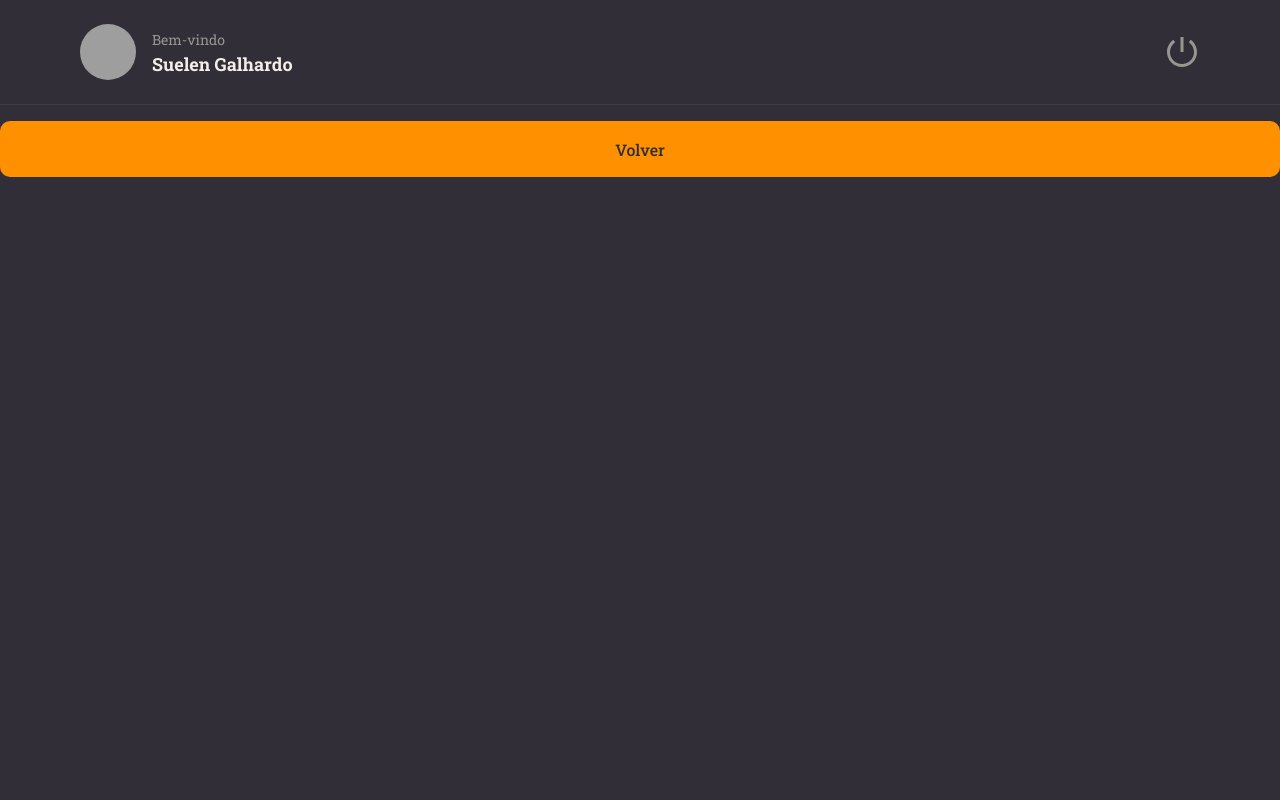
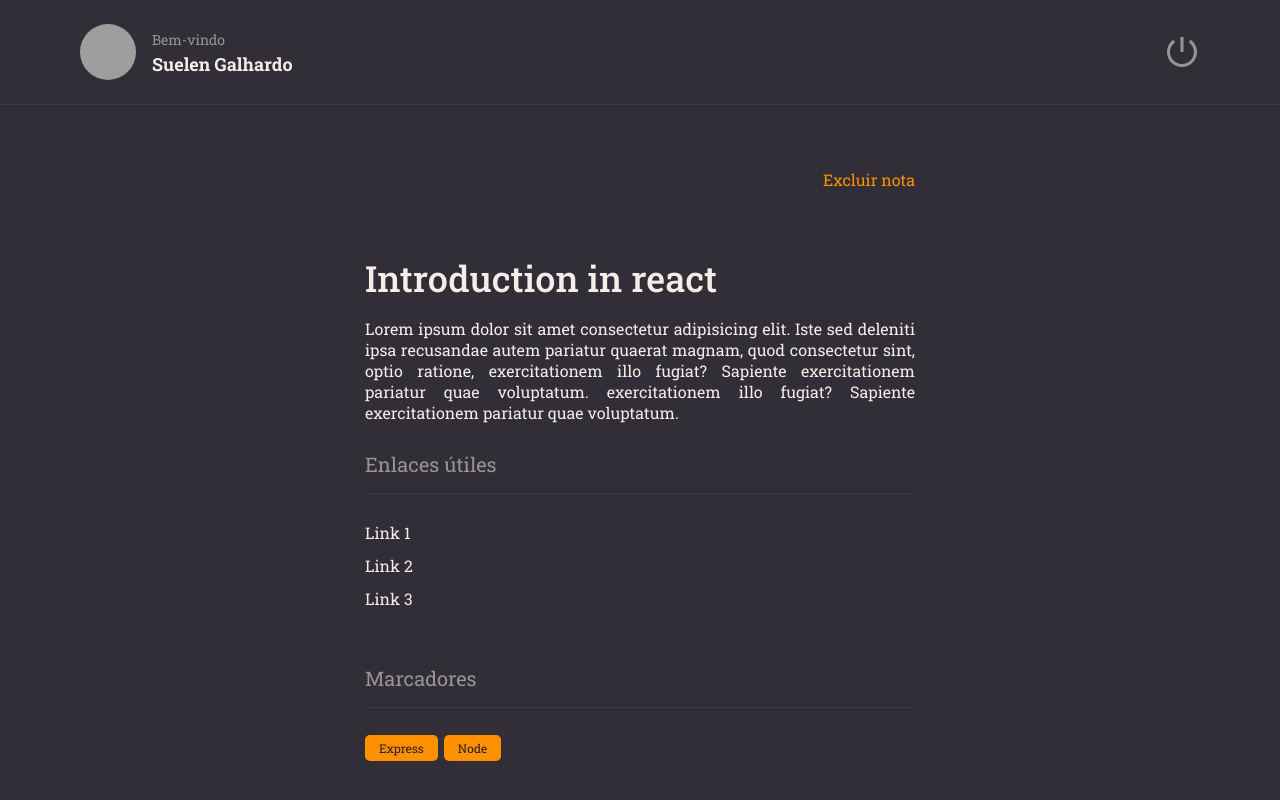
Before and after one commit to SuelenGalhardo/start_react_node, a React (Vite) app: page / in a window 1280 px wide. Built offline with nearby package versions, Linux system fonts and the light colour scheme; grey boxes are pictures that could not be loaded.

Commit message:
added components sextion tag button styles

```diff
--- /dev/null
+++ b/src/components/ButtonText.jsx
@@ -0,0 +1,8 @@
+export function ButtonText({title, ...rest}){
+
+return(
+<button className="buttonText" type="button" {...rest}>
+{title}
+</button>
+);
+}
--- /dev/null
+++ b/src/components/Section.jsx
@@ -0,0 +1,10 @@
+import { Children } from "react";
+
+export function Section({ title, children }) {
+  return (
+    <div className="section">
+      <h2 className="section__title">{title}</h2>
+      {children}
+    </div>
+  );
+}
--- /dev/null
+++ b/src/components/Tag.jsx
@@ -0,0 +1,6 @@
+export function Tag({title}) {
+    return(
+<span className="tag">{title}</span>
+
+    );
+}
--- a/src/pages/Details/index.jsx
+++ b/src/pages/Details/index.jsx
@@ -1,17 +1,52 @@
 import "../../styles/App.scss";
 import { Header } from "../../components/Header";
 import { Button } from "../../components/Button";
+import { Section } from "../../components/Section";
+import { ButtonText } from "../../components/ButtonText";
+import { Tag } from "../../components/Tag";
 
 export function Details() {
   return (
     <>
-
-    <div className="container">
-
-      <Header />
-      <Button title="Volver" />
+      <div className="container">
+        <Header />
+        <main>
+          <div className="content">
+            <ButtonText title="Excluir nota" />
+            <h1 className="content__title">Introduction in react</h1>
+            <p className="content__text">Lorem ipsum dolor sit amet consectetur
+              adipisicing elit. Iste sed deleniti ipsa
+              recusandae autem pariatur quaerat magnam,
+              quod consectetur sint, optio ratione,
+              exercitationem illo fugiat? Sapiente
+               exercitationem pariatur quae voluptatum.
+                exercitationem illo fugiat? Sapiente
+               exercitationem pariatur quae voluptatum.</p>
 
 
+
+            <Section title="Enlaces útiles">
+              <ul className="links">
+                <li>
+                  <a href="#">Link 1</a>
+                </li>
+                <li>
+                  <a href="#">Link 2</a>
+                </li>
+                <li>
+                  <a href="#">Link 3</a>
+                </li>
+              </ul>
+            </Section>
+
+            <Section title="Marcadores">
+              <Tag title="Express" />
+              <Tag title="Node" />
+            </Section>
+
+            <Button title="Volver" />
+          </div>
+        </main>
       </div>
     </>
   );
--- a/src/styles/App.scss
+++ b/src/styles/App.scss
@@ -1,9 +1,11 @@
  @import './core/reset.scss';
  @import './core/variables.scss';
- @import './layout/layout.scss';
+ @import './layout/Layout.scss';
  //@import './layout/Button.scss';
  //@import './core/mixins.scss';
 @import './layout/Header.scss';
-
+@import './layout/Section.scss';
+@import './layout/Tag.scss';
+@import './layout/ButtonText.scss';
 // @import './layout/main.scss';
 // @import './layout/footer.scss';
--- a/src/styles/core/reset.scss
+++ b/src/styles/core/reset.scss
@@ -35,3 +35,15 @@ button:hover,
 a:hover {
   filter: brightness(0.9);
 }
+
+.links {
+  list-style: none;
+}
+.links,
+li {
+  margin-top: 12px;
+}
+.links,
+a {
+  color: $color-white;
+}
--- /dev/null
+++ b/src/styles/layout/ButtonText.scss
@@ -0,0 +1,6 @@
+.buttonText{
+    background: none;
+    color: $color-orange;
+    border: none;
+    font-size: 16px;
+}
--- /dev/null
+++ b/src/styles/layout/Section.scss
@@ -0,0 +1,14 @@
+.section{
+margin:  28px 0;
+
+    &__title{
+border-bottom-width:1px ;
+border-bottom-style: solid;
+border-bottom-color: $color-background-700;
+padding-bottom: 16px;
+margin-bottom: 28px;
+color: $color-gray-100;
+font-size: 20px;
+font-weight: 400;
+    }
+}
--- /dev/null
+++ b/src/styles/layout/Tag.scss
@@ -0,0 +1,9 @@
+.tag {
+  font-size: 12px;
+  padding: 5px 14px;
+  border-radius: 5px;
+  margin-right: 6px;
+  color:$color-background-900;
+  background-color: $color-orange;
+
+}
--- a/src/styles/layout/layout.scss
+++ b/src/styles/layout/layout.scss
@@ -8,3 +8,29 @@
   "header"
   "content";
 }
+
+main{
+  grid-area: content;
+  overflow: scroll;
+  padding: 64px 0;
+}
+
+.content{
+max-width: 550px;
+margin: 0 auto;
+display: flex;
+flex-direction: column;
+&__title{
+  font-size: 36px;
+  font-weight: 500;
+  padding-top: 64px;
+}
+&__text{
+font-size: 16px;
+margin-top:16px ;
+text-align: justify;
+}
+}
+.content, button:first-child{
+  align-self: end;
+}
```
Also changed, not shown: src/styles/layout/button.scss (added).
